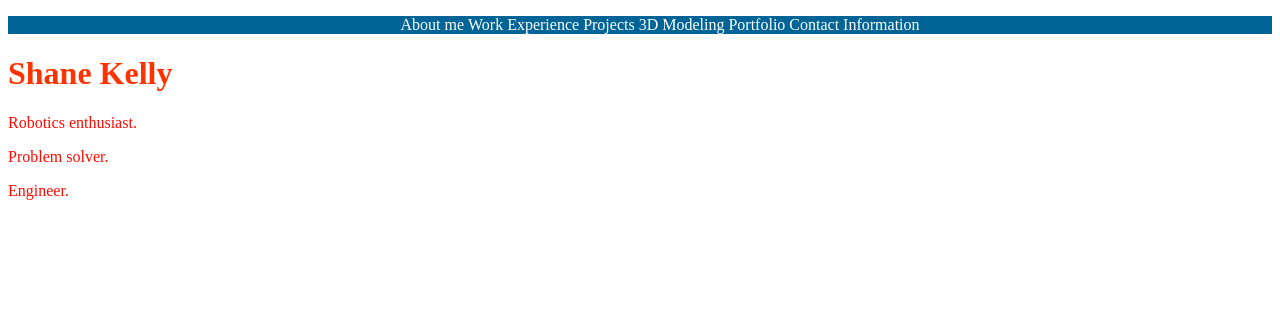
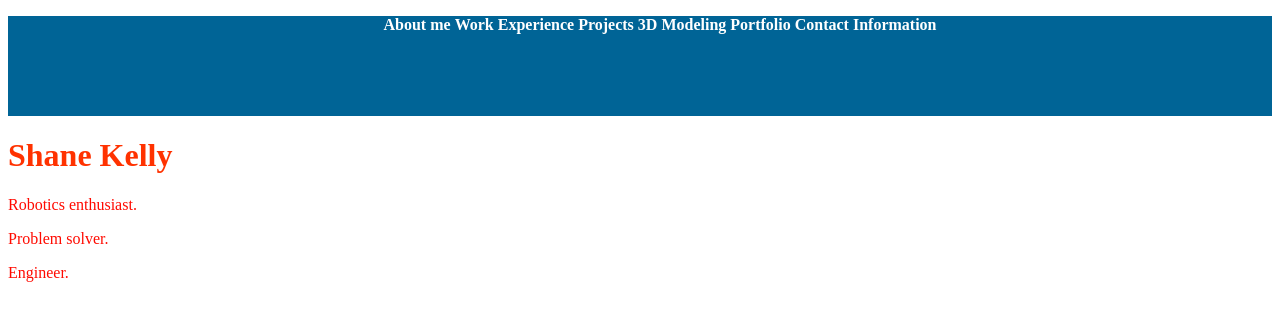
Before and after one commit to shanek21/shanek21.github.io, a PHP site: page / in a window 1280 px wide. Shown: the top 321 px of the page. Run offline with PHP 8.4, Linux system fonts and the light colour scheme.

Commit message:
Update main.css

```diff
--- a/main.css
+++ b/main.css
@@ -1,5 +1,6 @@
 .nav {
 	background-color: rgb(0, 100, 150);
+	height: 100px;
 }
 
 .nav ul {
@@ -10,6 +11,7 @@
 	display: inline;
 	text-align: center;
 	color: rgb(255, 255, 255);
+	font-weight: bold;
 }
 
 .introduction h1 {
```
